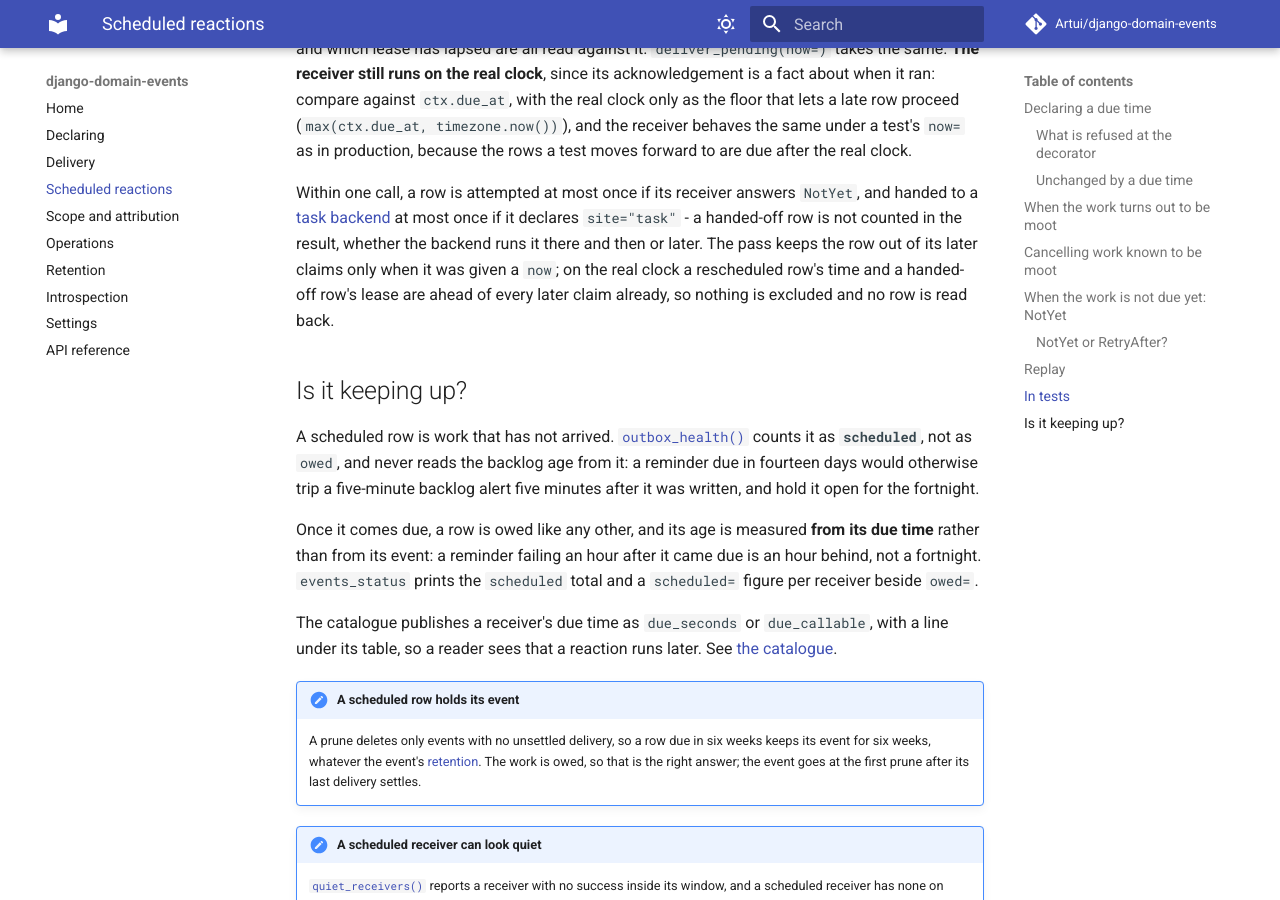
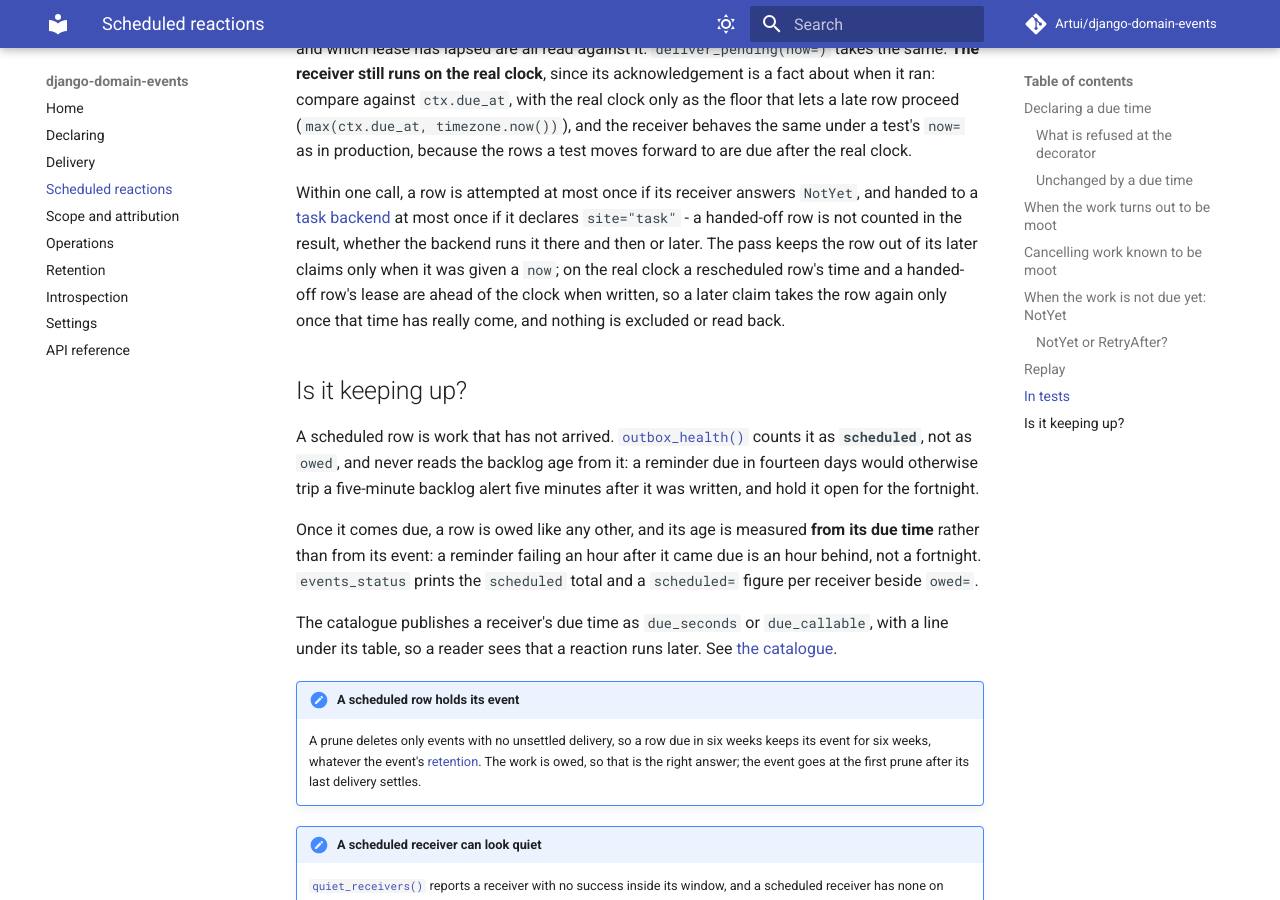
Before and after one commit to Artui/django-domain-events, an MkDocs documentation site: the page built from docs/scheduling.md, in a window 1280 px wide and 900 px high, scrolled down 6681 px. Built offline with MkDocs 1.6.1 and Material for MkDocs 9.7.7, drawn with Linux system fonts in a browser that asks for light colours; comment, search, counter and statistics services are not loaded.

Commit message:
Trim the rolling-deploy note, soften the real-clock wording, name the lock-order test
Co-Authored-By: Claude Sonnet 5.5 <noreply@anthropic.com>

```diff
--- a/docs/scheduling.md
+++ b/docs/scheduling.md
@@ -293,8 +293,9 @@ Within one call, a row is attempted at most once if its receiver answers
 at most once if it declares `site="task"` - a handed-off row is not counted in
 the result, whether the backend runs it there and then or later. The pass keeps
 the row out of its later claims only when it was given a `now`; on the real
-clock a rescheduled row's time and a handed-off row's lease are ahead of every
-later claim already, so nothing is excluded and no row is read back.
+clock a rescheduled row's time and a handed-off row's lease are ahead of the
+clock when written, so a later claim takes the row again only once that time has
+really come, and nothing is excluded or read back.
 
 ## Is it keeping up?
 
```
Also changed, not shown: CHANGELOG.md (+3 -4 lines), 4 other files.
